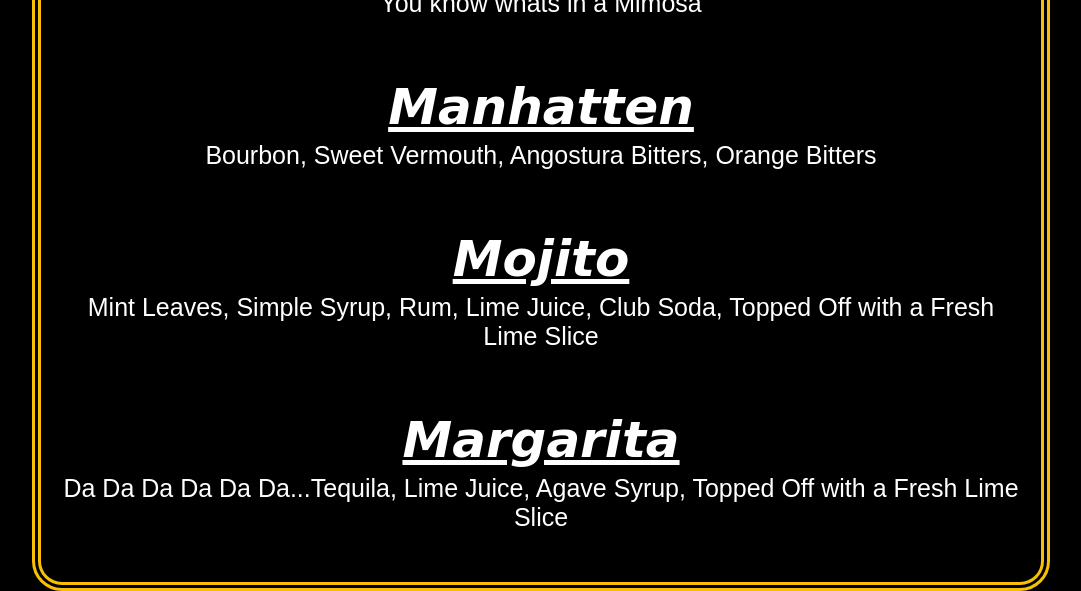
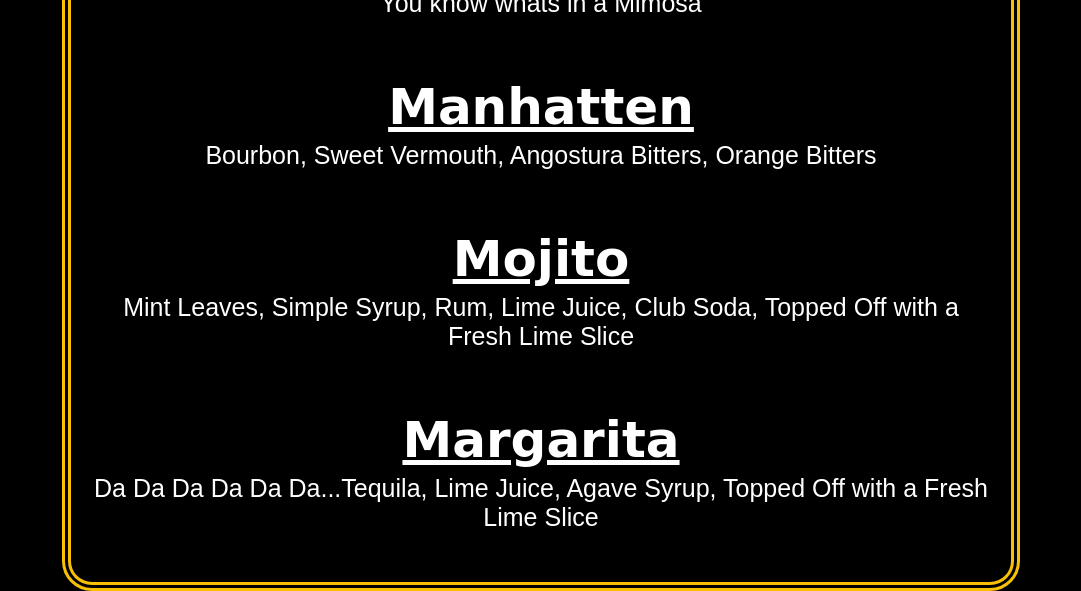
Before and after one commit to dannyraphael/dannyraphael.github.io, a plain HTML site: page index.html in a window 1280 px wide. Shown: the part 825-1416 px from the top of the page, without its empty margins (99-1180 px from the left). Drawn offline with Linux system fonts and the light colour scheme.

Commit message:
Add files via upload

```diff
--- a/css/style.css
+++ b/css/style.css
@@ -2,7 +2,7 @@ body {
   font-family: cursive;
   font-size: 16px;
   color: rgb(45, 45, 45);
-  width: 960px;
+  width: 900px;
   margin: auto;
   padding: 20px;
   padding-bottom: 50px;
@@ -33,7 +33,6 @@ h1 {
 h2 {
   font-size: 50px;
   font-weight: bolder;
-  font-style: italic;
   margin: auto;
   text-align: center;
   color: #fff;
```
